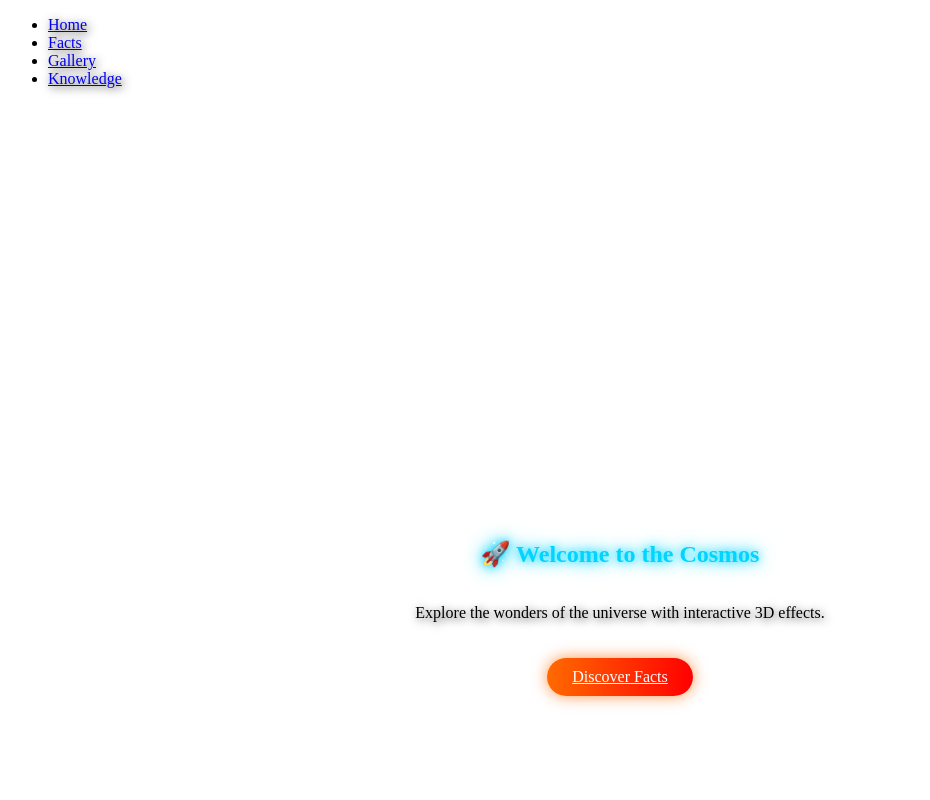
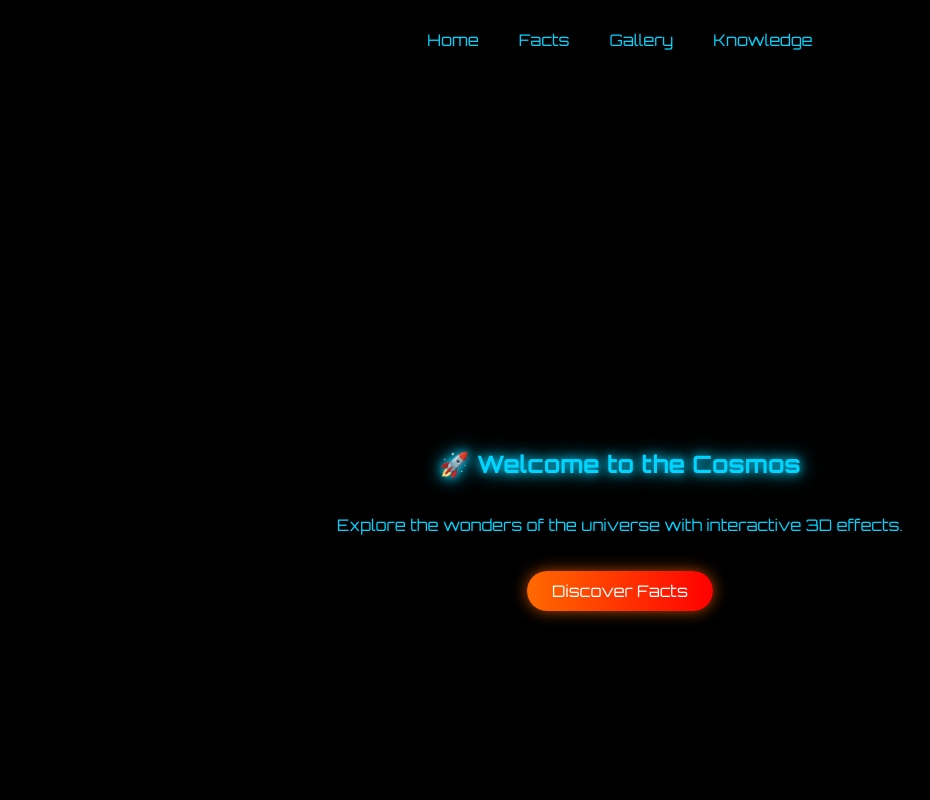
Before and after one commit to Nadirgalvez-droid/Space, a plain HTML site: page index.html in a window 1280 px wide. Shown: the top 800 px of the page, without its empty margins (20-950 px from the left). Drawn offline with nearby package versions, Linux system fonts and the light colour scheme.

Commit message:
Update style.css

```diff
--- a/style.css
+++ b/style.css
@@ -1,27 +1,43 @@
-/* Global */
-z-index: 1000;
+body {
+margin: 0;
+font-family: 'Orbitron', sans-serif;
+color: #00d4ff;
+scroll-behavior: smooth;
+background: #000;
+}
+a { text-decoration: none; color: #00d4ff; }
+
+
+/* Navbar */
+nav {
+position: fixed;
+width: 100%;
+background: rgba(0,0,0,0.8);
+padding: 10px 0;
+z-index: 10;
 box-shadow: 0 0 20px rgba(0,0,0,0.7);
 }
 nav ul { display: flex; justify-content: center; list-style: none; margin: 0; padding: 0; }
 nav ul li { margin: 0 20px; }
-nav ul li a:hover { color: #ff6a00; transition: 0.3s; text-shadow: 0 0 10px #ff6a00; }
+nav ul li a:hover { color: #ff6a00; text-shadow: 0 0 10px #ff6a00; transition: 0.3s; }
 
 
 /* Sections */
 section {
+position: relative;
+z-index: 1;
 padding: 100px 20px;
 min-height: 100vh;
 display: flex;
 flex-direction: column;
 justify-content: center;
 align-items: center;
-background: rgba(0, 0, 0, 0.0);
+background: rgba(0,0,0,0.7);
 border-radius: 15px;
 margin: 20px 0;
 }
 
 
-/* Headings and text */
 h1, h2, h3, p, li {
 text-shadow: 2px 2px 10px rgba(0,0,0,0.8);
 }
@@ -44,39 +60,20 @@ box-shadow: 0 0 15px rgba(255,106,0,0.7);
 .btn:hover { background: linear-gradient(90deg, #00d4ff, #0066ff); box-shadow: 0 0 20px rgba(0,212,255,0.7); }
 
 
-/* Facts */
+/* Fact cards */
 .facts-container { display: flex; gap: 30px; flex-wrap: wrap; justify-content: center; }
-.fact-card {
-background: rgba(0,0,0,0.75);
-padding: 20px;
-border-radius: 20px;
-min-width: 200px;
-text-align: center;
-box-shadow: 0 0 15px rgba(0,0,0,0.7);
-}
+.fact-card { background: rgba(0,0,0,0.75); padding: 20px; border-radius: 20px; min-width: 200px; text-align: center; box-shadow: 0 0 15px rgba(0,0,0,0.7); }
 
 
 /* Gallery */
 .gallery-container { display: flex; gap: 20px; flex-wrap: wrap; justify-content: center; }
-.gallery-container img {
-width: 300px;
-border-radius: 15px;
-transition: transform 0.3s, box-shadow 0.3s;
-border: 3px solid rgba(255,255,255,0.2);
-box-shadow: 0 0 20px rgba(0,0,0,0.5);
-}
+.gallery-container img { width: 300px; border-radius: 15px; transition: transform 0.3s, box-shadow 0.3s; border: 3px solid rgba(255,255,255,0.2); box-shadow: 0 0 20px rgba(0,0,0,0.5); }
 .gallery-container img:hover { transform: scale(1.05); box-shadow: 0 0 30px rgba(0,212,255,0.7); }
 
 
-/* Footer */
-footer {
-text-align: center;
-padding: 20px;
-background: rgba(0,0,0,0.7);
-text-shadow: 1px 1px 8px rgba(0,0,0,0.7);
-}
+footer { position: relative; z-index: 1; text-align: center; padding: 20px; background: rgba(0,0,0,0.7); text-shadow: 1px 1px 8px rgba(0,0,0,0.7); }
 
 
 /* 3D Canvas */
-#space-canvas { position: fixed; top:0; left:0; width:100%; height:100%; z-index:-1; }
+#space-canvas { position: fixed; top:0; left:0; width:100%; height:100%; z-index:-10; }
 #space-canvas canvas { display:block; }
```
